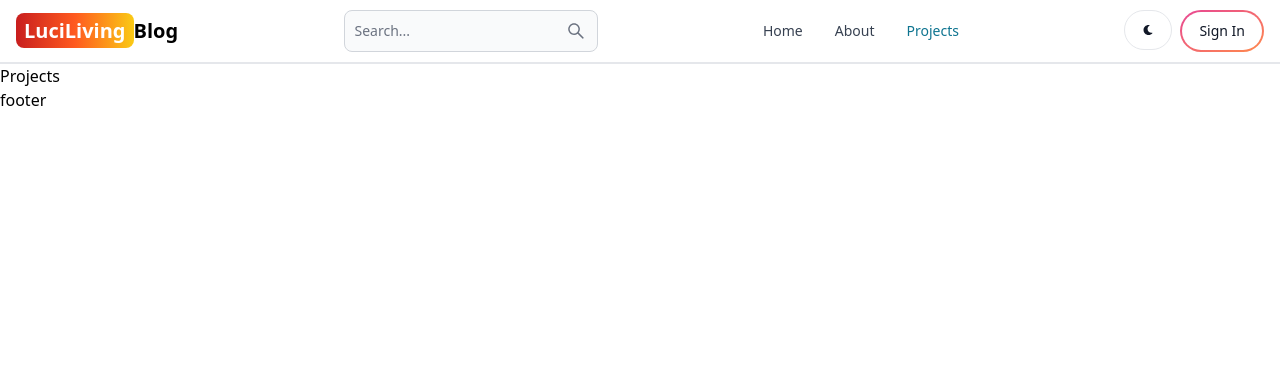
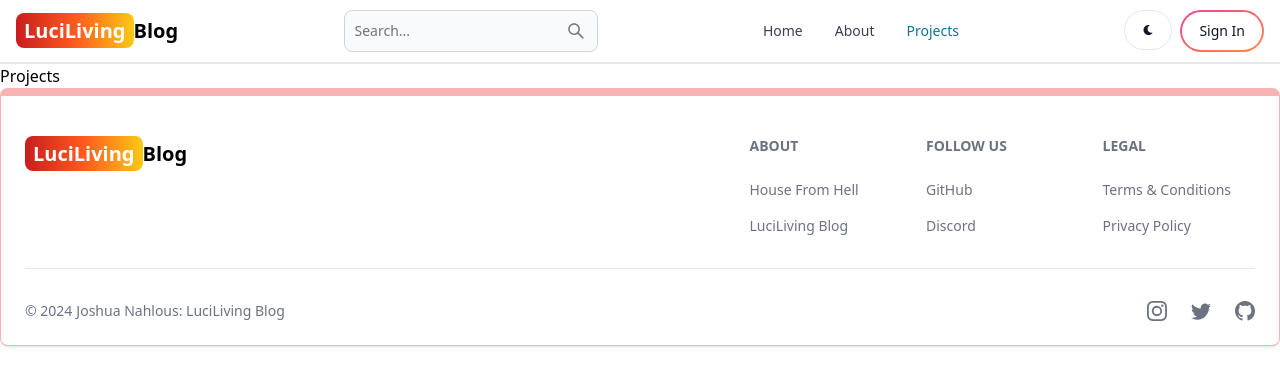
Before and after one commit to Hmmmm-Josh/T3A2-B_LuciLiving, a React (Vite) app in the folder src/client/: page /projects in a window 1280 px wide. Shown: the top 386 px of the page. Built offline with nearby package versions, Linux system fonts and the light colour scheme.

Commit message:
Feat-Footer

```diff
--- a/src/client/src/App.jsx
+++ b/src/client/src/App.jsx
@@ -22,8 +22,10 @@
           <Route path='/signin' element={<SignIn />} />
           <Route path='/signup' element={<SignUp />} />
           <Route path='/projects' element={<Projects />} />
+
         </Routes>
         <Footer />
+
       </BrowserRouter>
     </div>
   )
--- a/src/client/src/components/Footer.jsx
+++ b/src/client/src/components/Footer.jsx
@@ -1,9 +1,84 @@
-import React from 'react'
+import { Footer } from 'flowbite-react';
+import { Link } from 'react-router-dom';
+import { BsFacebook, BsInstagram, BsTwitter, BsGithub, BsDribbble } from 'react-icons/bs';
+import React from 'react';
 
-export default function footer() {
+export default function FooterCom() {
   return (
+<Footer container className='border border-t-8 border-red-300'>
+  <div className='w-full max-w-7xl mx-auto'>
+    <div className='grid w-full justify-between sm:flex nd:grid-cols-1'>
+      <div className='mt-5'>
+        <Link to="/" className='self-center whitespace-nowrap text-lg sm:text-xl font-bold dark:text-white'>
+         <span className='px-2 py-1 bg-gradient-to-r from-red-700 via-orange-500
+           to-yellow-300 rounded-lg text-white'>
+          LuciLiving
+          </span>
+          Blog
+        </Link>
+      </div>
+      <div className='grid grid-cols-2 gap-8 mt-4 sm:grid-cols-3 sm:gap-6'>
+        <div>
+        <Footer.Title title='About' />
+        <Footer.LinkGroup col>
+          <Footer.Link
+            href="#">
+            House From Hell
+          </Footer.Link>
+          <Footer.Link
+            href="/about"
+            target='_blank'
+            rel='noopener noreferrer'>
+            LuciLiving Blog
+          </Footer.Link>
+        </Footer.LinkGroup>
+        </div>
+        <div>
+        <Footer.Title title='Follow Us' />
+        <Footer.LinkGroup col>
+          <Footer.Link
+            href="https://github.com/Hmmmm-Josh"
+            target='_blank'
+            rel='noopener noreferrer'>
+            GitHub
+          </Footer.Link>
+          <Footer.Link
+            href="#">
+            Discord
+          </Footer.Link>
+        </Footer.LinkGroup>
+        </div>
+        <div>
+        <Footer.Title title='Legal' />
+        <Footer.LinkGroup col>
+          <Footer.Link
+            href="#">
+            Terms &amp; Conditions
+          </Footer.Link>
+          <Footer.Link
+            href="#">
+            Privacy Policy
+          </Footer.Link>
+        </Footer.LinkGroup>
+        </div>
+      </div>
+    </div>
     <div>
-      footer
+    <Footer.Divider />
+        <div className='w-full sm:flex sm:items-center sm:justify-between'>
+          <Footer.Copyright
+            href='#'
+            by="Joshua Nahlous: LuciLiving Blog"
+            year={new Date().getFullYear()}
+          />
+          <div className="flex gap-6 sm:mt-0 mt-4 sm:justify-center">
+            <Footer.Icon href='#' icon={BsInstagram}/>
+            <Footer.Icon href='#' icon={BsTwitter}/>
+            <Footer.Icon href='https://github.com/Hmmmm-Josh' icon={BsGithub} target='_blank' rel='noopener noreferrer'/>
+         </div>
+        </div>
     </div>
-  )
-}
+  </div>
+</Footer>
+  );
+};
```
